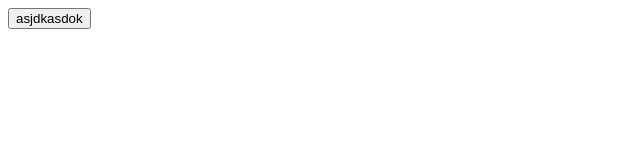
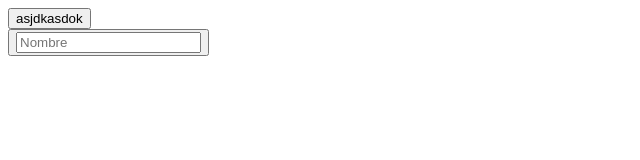
Before and after one commit to Mijael567/pruebas_repositorio, a plain HTML site: page carpeta_proyecto ejemplo}/index.html in a window 1280 px wide. Shown: the whole page, without its empty margins (0-640 px from the left). Drawn offline with Linux system fonts and the light colour scheme.

Commit message:
modificaciones en el index, agrege un div y un button

```diff
--- a/carpeta_proyecto ejemplo}/index.html
+++ b/carpeta_proyecto ejemplo}/index.html
@@ -7,5 +7,13 @@
 </head>
 <body>
     <button>asjdkasdok</button>
+
+    <form action="submit">
+        <div>
+            <button>
+                <input type="text" name="nombre" placeholder="Nombre" required>
+            </button>
+        </div>
+    </form>
 </body>
 </html>
```
